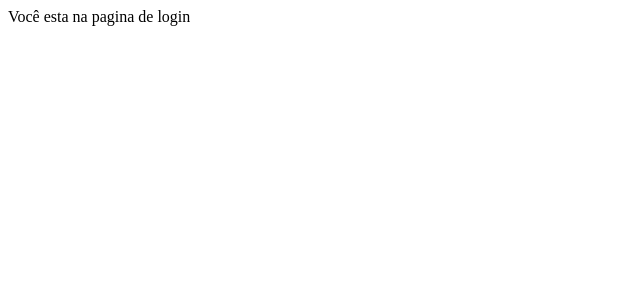
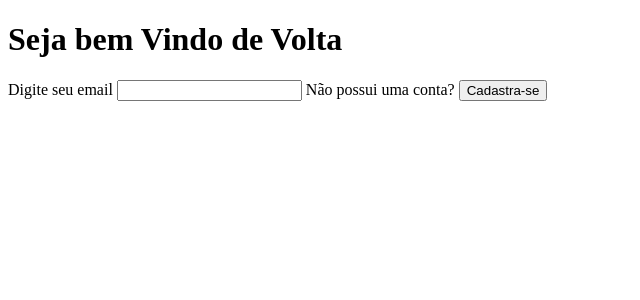
Before and after one commit to ClaudioFritzen/CRUDcomPagIndex, a Django app: page /logar/ in a window 1280 px wide. Shown: the top 300 px of the page, without its empty margins (0-640 px from the left). Run offline with Django 4.2, Linux system fonts and the light colour scheme.

Commit message:
renderizado uma pag html

```diff
--- /dev/null
+++ b/autenticacao/templates/logar.html
@@ -0,0 +1,32 @@
+<!DOCTYPE html>
+<html lang="pt-br">
+<head>
+    <meta charset="UTF-8">
+    <meta http-equiv="X-UA-Compatible" content="IE=edge">
+    <meta name="viewport" content="width=device-width, initial-scale=1.0">
+    <title>Login </title>
+</head>
+<body>
+    <main>
+        <header>
+            <div class="content">
+                <h1>Seja bem Vindo de Volta </h1>
+                <form action="">
+                    <label for="txtEmail"> Digite seu email</label>
+                    <input id="txtEmail" type="email" />
+
+                    <label for="txtCadastro">Não possui uma conta? </label>
+                    <button> Cadastra-se </button>
+                </form>
+            </div>
+        </header>
+        <section>
+            <div class="login">
+                <h1>
+
+
+            </div>
+        </section>
+    </main>
+</body>
+</html>
--- a/autenticacao/views.py
+++ b/autenticacao/views.py
@@ -10,4 +10,4 @@ def cadastro(request):
 # login
 
 def logar(request):
-    return HttpResponse("Você esta na pagina de login")
+    return render(request, 'logar.html')     #HttpResponse("Você esta na pagina de login")
--- /dev/null
+++ b/templates/base.html
@@ -0,0 +1 @@
+{% load static %}
```
Also changed, not shown: autenticacao/templates/cadastro.html (+16 -4 lines).
